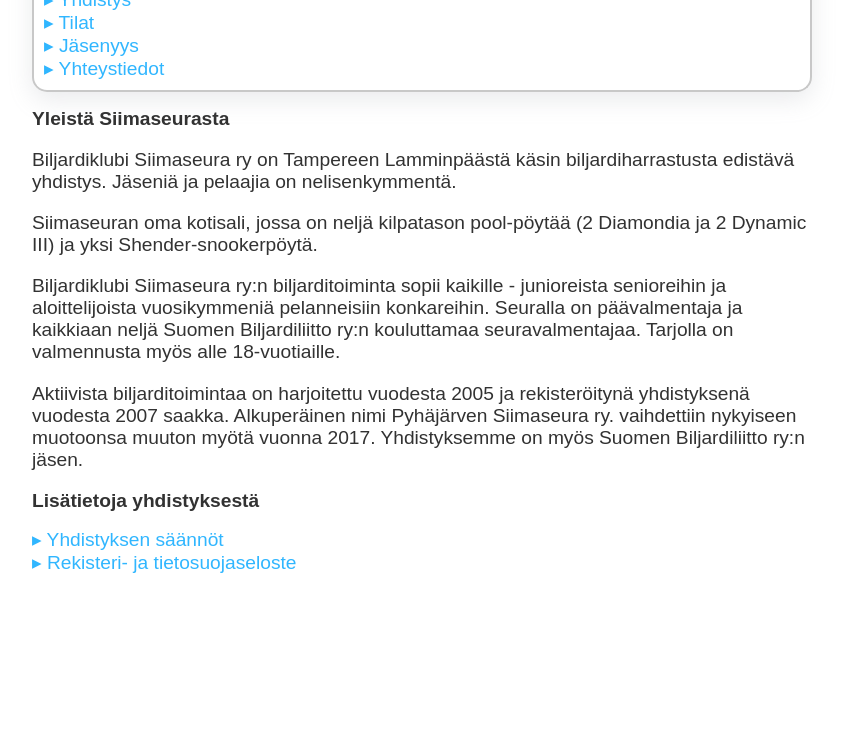
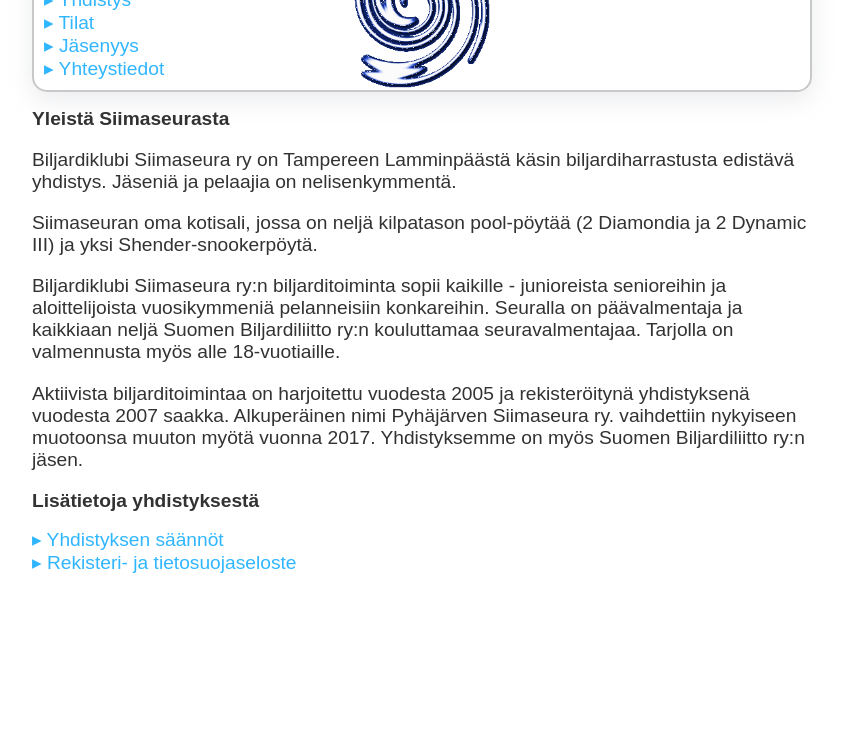
Before and after one commit to keinaju/siima, a website: page assets/index.html in a window 1280 px wide. Shown: the part 61-800 px from the top of the page, without its empty margins (218-1061 px from the left). Drawn offline with Linux system fonts and the light colour scheme.

Commit message:
add logo

```diff
--- a/assets/styles.css
+++ b/assets/styles.css
@@ -41,6 +41,10 @@
 }
 
 #navigation-bar {
+  background-image: url("images/siimaseura-logo.gif");
+  background-repeat: no-repeat;
+  background-position: center;
+  background-size: contain;
   border-top: 0px;
   border-left: 2px solid rgb(200, 200, 200);
   border-right: 2px solid rgb(200, 200, 200);
```
Also changed, not shown: assets/images/siimaseura-logo.gif (added).
